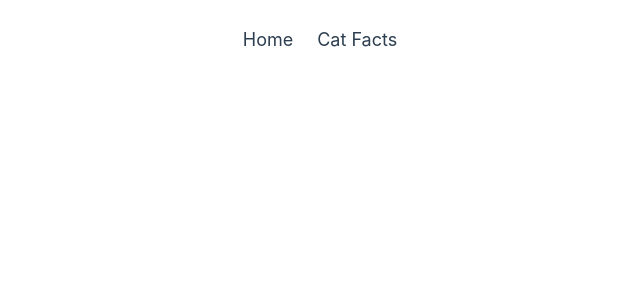
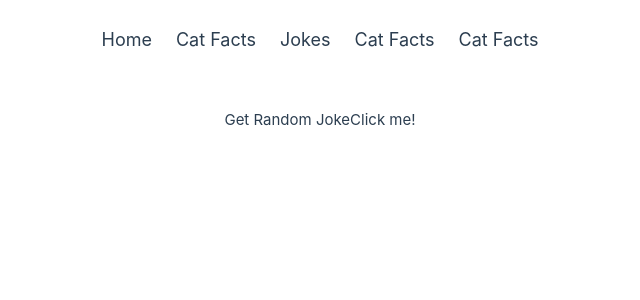
Before and after one commit to DimeDimitrov/apis-project-vue, a Vue app: page /joke in a window 1280 px wide. Before the commit this address had no page. Shown: the top 300 px of the page, without its empty margins (320-960 px from the left). Built offline with nearby package versions, Linux system fonts and the light colour scheme.

Commit message:
Added JokeView component
Simple component that renders a joke with a setup and a punchline

```diff
--- a/src/components/Navbar.vue
+++ b/src/components/Navbar.vue
@@ -2,6 +2,9 @@
   <div class="flex items-center justify-center">
     <nav class="text-lg flex gap-6">
       <router-link to="/">Home</router-link>
+      <router-link to="/cat">Cat Facts</router-link>
+      <router-link to="/joke">Jokes</router-link>
+      <router-link to="/cat">Cat Facts</router-link>
       <router-link to="/cat">Cat Facts</router-link>
     </nav>
   </div>
--- a/src/router/index.ts
+++ b/src/router/index.ts
@@ -13,6 +13,11 @@ const router = createRouter({
       path: '/cat',
       name: 'cat',
       component: () => import('../views/CatView.vue')
+    },
+    {
+      path: '/joke',
+      name: 'joke',
+      component: () => import('../views/JokeView.vue')
     }
   ]
 })
--- /dev/null
+++ b/src/views/JokeView.vue
@@ -0,0 +1,47 @@
+<template>
+  <div>
+    <button @click="getRandomFact">Get Random Joke</button>
+    <p v-if="setup">{{ setup }}</p>
+    <button @click="togglePunchlineDisplay">Click me!</button>
+    <p v-if="punchlineDisplay">{{ punchline }}</p>
+  </div>
+</template>
+
+<script lang="ts">
+import { ref } from 'vue'
+
+export default {
+  setup() {
+    const setup = ref('')
+    const punchline = ref('')
+    const punchlineDisplay = ref(false)
+
+    const togglePunchlineDisplay = () => {
+      punchlineDisplay.value = !punchlineDisplay.value
+    }
+
+    const getRandomFact = () => {
+      fetch('https://official-joke-api.appspot.com/random_joke')
+        .then((response) => response.json())
+        .then((data) => {
+          setup.value = data.setup
+          punchline.value = data.punchline
+          punchlineDisplay.value = false // Reset punchline display when fetching a new joke
+        })
+        .catch((error) => {
+          console.error(error)
+        })
+    }
+
+    return {
+      setup,
+      punchline,
+      punchlineDisplay,
+      togglePunchlineDisplay,
+      getRandomFact
+    }
+  }
+}
+</script>
+
+<style lang=""></style>
```
